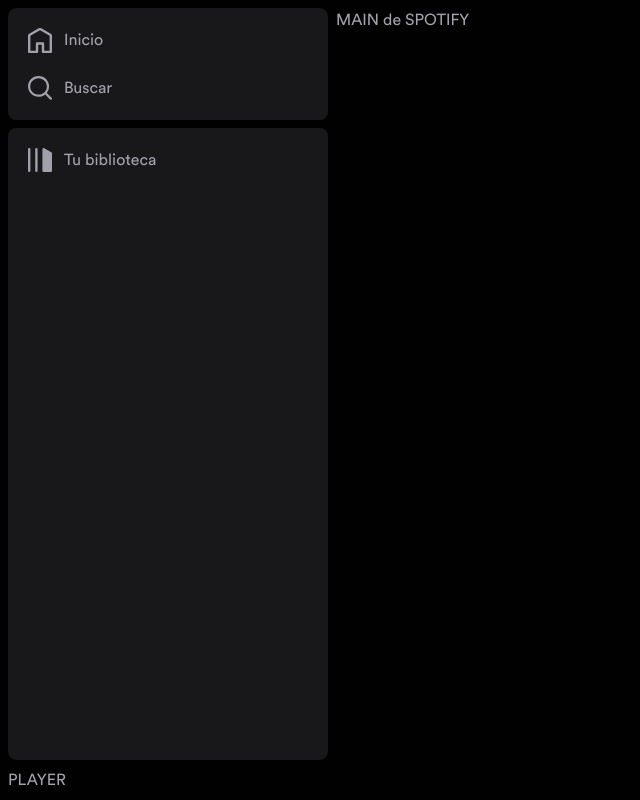
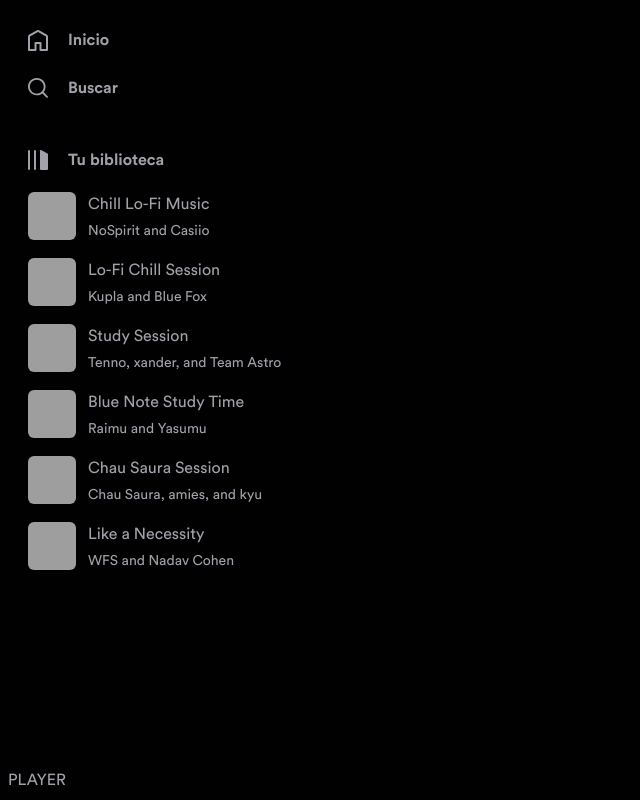
Before and after one commit to jodadevcol/spotify-clone, an Astro site: page / in a window 1280 px wide. Shown: the whole page, without its empty margins (0-640 px from the left). Built offline with nearby package versions, Linux system fonts and the light colour scheme; Astro itself is replaced by a stand-in of ours; grey boxes are pictures that could not be loaded.

Commit message:
updated to layout of items menu and cards

```diff
--- a/src/components/AsideNavigation.astro
+++ b/src/components/AsideNavigation.astro
@@ -1,30 +1,35 @@
 ---
-import HomeIcon from "../icons/Home.astro";
-import Library from "../icons/Library.astro";
-import SearchIcon from "../icons/Search.astro";
+import HomeIcon from "@/icons/Home.astro";
+import Library from "@/icons/Library.astro";
+import SearchIcon from "@/icons/Search.astro";
 import SideMenuItem from "./SideMenuItem.astro";
+import SideMenuCard from "./SideMenuCard.astro";
+
+import { playlists } from "@/lib/data";
 ---
 
 <nav class="flex flex-col flex-1 gap-2 h-full">
-  <div class="px-3 py-2 rounded-lg bg-zinc-900">
+  <div class="px-3 py-2 rounded-lg bg-back-base">
     <ul>
       <SideMenuItem href="/">
-        <HomeIcon slot="icon" size="w-6 h-6" />
-        <span>Inicio</span>
+        <HomeIcon slot="icon" size="w-5 h-5" />
+         Inicio
       </SideMenuItem>
       <SideMenuItem href="/">
-        <SearchIcon slot="icon" size="w-6 h-6" />
-        <span>Buscar</span>
+        <SearchIcon slot="icon" size="w-5 h-5" />
+         Buscar
       </SideMenuItem>
     </ul>
   </div>
 
-  <div class="h-full px-3 py-2 rounded-lg bg-zinc-900">
+  <div class="h-full px-3 py-2 rounded-lg bg-back-base">
     <ul>
       <SideMenuItem href="/">
-        <Library slot="icon" size="w-6 h-6" />
-        <span>Tu biblioteca</span>
+        <Library slot="icon" size="w-5 h-5" />
+         Tu biblioteca
       </SideMenuItem>
+
+      {playlists.map((playlist) => <SideMenuCard playlist={playlist} />)}
     </ul>
   </div>
 </nav>
--- /dev/null
+++ b/src/components/SideMenuCard.astro
@@ -0,0 +1,37 @@
+---
+import type { Playlist } from "@/lib/data";
+
+interface Props {
+  playlist: Playlist;
+}
+
+const { playlist } = Astro.props;
+const { id, albumId, title, artists, cover } = playlist;
+
+const strIntlArtists = new Intl.ListFormat("en");
+const strArtists = strIntlArtists.format(artists);
+---
+
+<li class="album-item p-2 rounded-md overflow-hidden hover:bg-back-highlight">
+  <a
+    href={`/playlist/${id}`}
+    class="album-anchor relative flex gap-x-3 gap-y-8"
+  >
+    <picture class="w-12 h-12 flex-none">
+      <img
+        src={cover}
+        class="object-cover w-full h-full rounded-md"
+        alt={`Cover of ${title} by ${strArtists}`}
+      />
+    </picture>
+
+    <div class="flex flex-col gap-y-[2px] items-start truncate">
+      <p class="text-txt-base pointer-events-none leading-normal">{title}</p>
+
+      <div class="w-full max-w-full truncate">
+        <span class="text-sm text-txt-subdued leading-normal">{strArtists}</span
+        >
+      </div>
+    </div>
+  </a>
+</li>
--- a/src/components/SideMenuItem.astro
+++ b/src/components/SideMenuItem.astro
@@ -9,9 +9,11 @@ const { href } = Astro.props;
 <li class="px-2 py-3">
   <a
     href=`${href}`
-    class="flex items-center justify-start gap-x-3 text-zinc-400"
+    class="flex items-center justify-start gap-x-5 text-zinc-400"
   >
     <slot name="icon" />
-    <slot />
+    <span class="font-bold">
+      <slot />
+    </span>
   </a>
 </li>
--- a/src/layouts/Layout.astro
+++ b/src/layouts/Layout.astro
@@ -1,5 +1,5 @@
 ---
-import AsideNavigation from "../components/AsideNavigation.astro";
+import AsideNavigation from "@/components/AsideNavigation.astro";
 interface Props {
 	title: string;
 }
@@ -24,12 +24,10 @@ const { title } = Astro.props;
 			</aside>
 
 			<main class="[grid-area:main] rounded-lg overflow-hidden">
-				MAIN de SPOTIFY
+				<slot />
 			</main>
 
 			<footer class="[grid-area:player] rounded-lg">PLAYER</footer>
-
-			<slot />
 		</div>
 	</body>
 </html>
```
